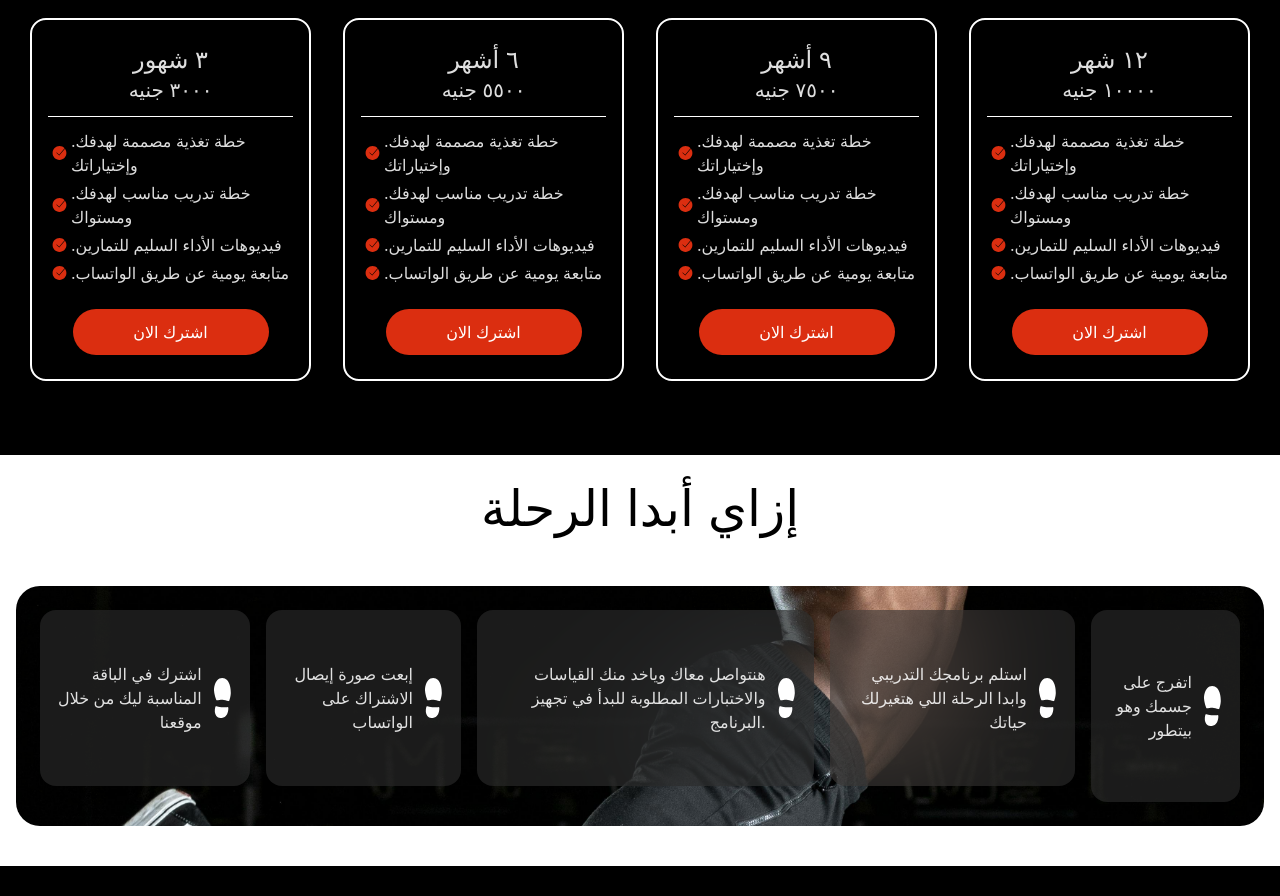
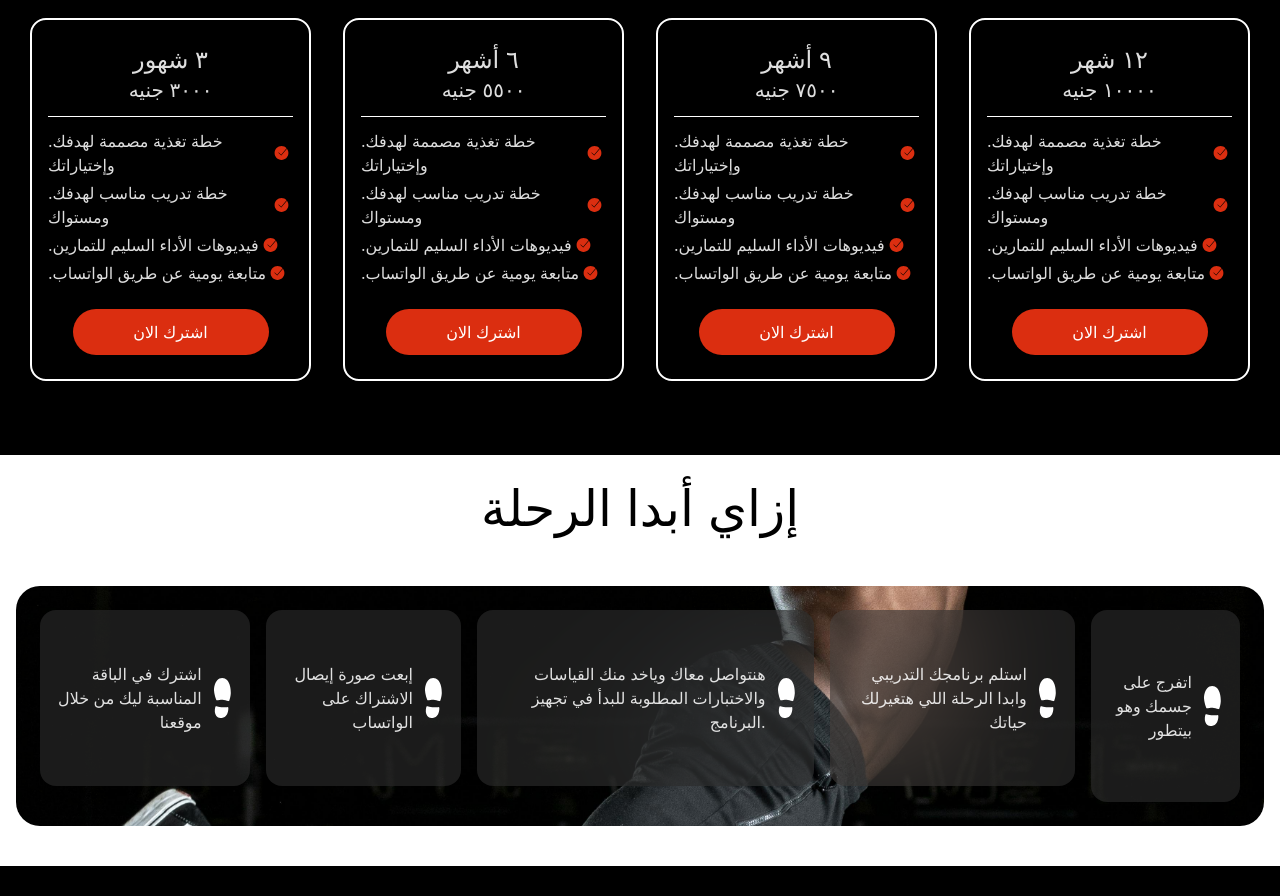
Before and after one commit to omar-tolan/mnteam, a React (Vite) app: page / in a window 1280 px wide. Shown: the part 3300-4196 px from the top of the page. Built offline with nearby package versions, Linux system fonts and the light colour scheme.

Commit message:
aligned plans text to the right

```diff
--- a/src/components/Cards/PlanCard.jsx
+++ b/src/components/Cards/PlanCard.jsx
@@ -12,7 +12,7 @@ function PlanCard({duration, price, services}) {
         <ul className='flex flex-col flex-grow space-y-1 mb-6'>
             {services.map((service, index) => {
                 return(<li key={index} className=''>
-                    <div className='flex flex-row'><img className='w-[15px] mx-1' src='assets/bullet.svg' />{service}</div>
+                    <div className='flex flex-row'>{service}<img className='w-[15px] mx-1 text-right' src='assets/bullet.svg' /></div>
                 </li>)
             })}
         </ul>
```
